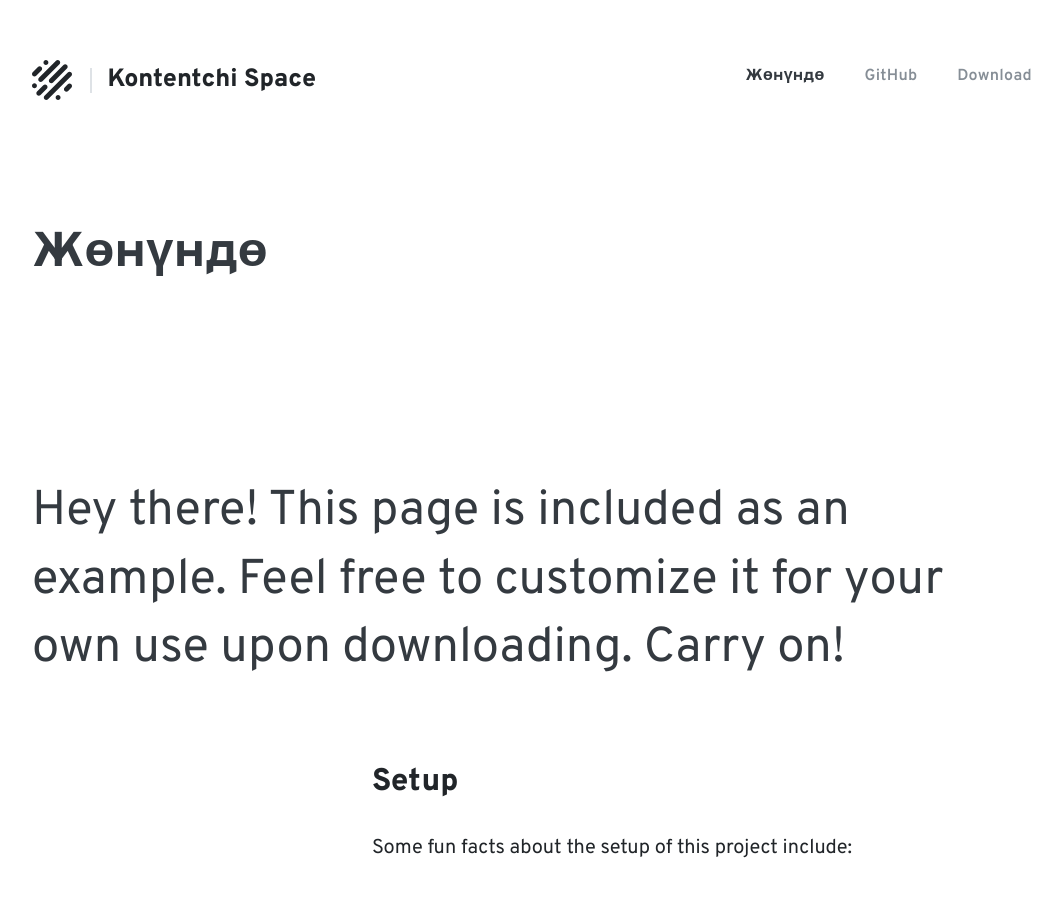
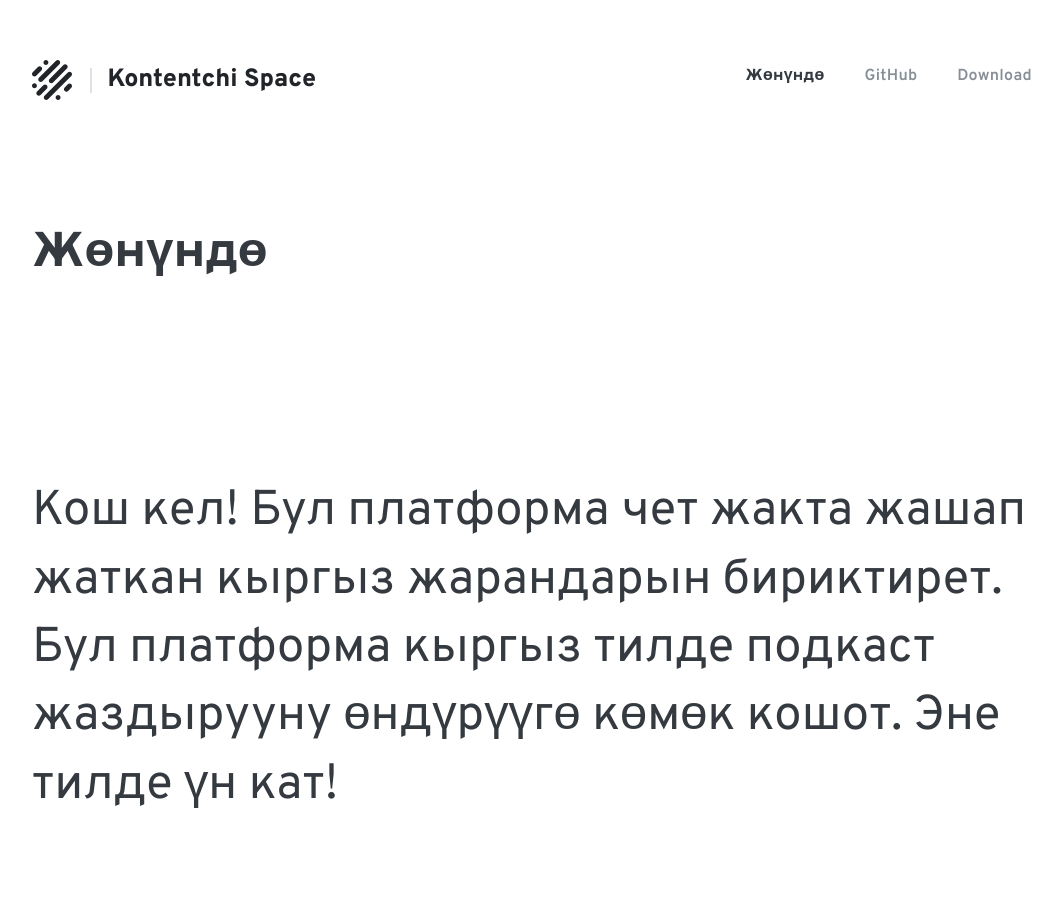
Before and after one commit to kontentchispace/kontentchispace.github.io, a Jekyll site: the page built from about/index.md, in a window 1280 px wide and 900 px high. Shown: the top 897 px of the window, without its empty margins (108-1170 px from the left). Built offline with Jekyll 4.4.1, drawn with Linux system fonts in a browser that asks for light colours.

Commit message:
updated metabar

```diff
--- a/_includes/core/metabar.html
+++ b/_includes/core/metabar.html
@@ -1,7 +1,7 @@
 <aside id="metabar" class="metabar{% if include.color %} {{ include.color }}{% endif %}">
 	<div class="metabar-wrapper">
 		<div class="metabar-left">
-			<a class="metabar-logo" href="https://kontentchi.com/{% if site.url == 'https://kontentchi.com' and page.url == '/' %}#" data-scroll{% else %}" target="_blank" rel="noopener noreferrer"{% endif %} aria-label="Visit 'Made by Kontentchi.'" title="Контентчи платформасына өтүү'">
+			<a class="metabar-logo" href="https://kontentchi.com/{% if site.url == 'https://kontentchi.com' and page.url == '/' %}#" data-scroll{% else %}" target="_blank" rel="noopener noreferrer"{% endif %} aria-label="Visit 'Kontentchi.'" title="Контентчи платформасына өтүү'">
 				{% include custom/logo.html %}
 			</a>
 			<span class="metabar-spacer"></span>
--- a/_layouts/post.html
+++ b/_layouts/post.html
@@ -47,7 +47,7 @@ font: serif
       {% if page.next.url %}
       <aside class="content-next">
         <article class="next-post">
-          <h4 class="next-header">Next Post</h4>
+          <h4 class="next-header">Кийинки пост</h4>
           {% if page.next.image %}
           <div class="next-image" style="background-image: url('{{ site.baseurl }}{{ site.assets }}{{ site.images }}{{ page.next.ref }}-small.jpeg')"></div>
           {% endif %}
--- a/about/index.md
+++ b/about/index.md
@@ -5,7 +5,7 @@ lang: en
 ref: about
 ---
 
-> Hey there! This page is included as an example. Feel free to customize it for your own use upon downloading. Carry on!
+> Кош кел! Бул платформа чет жакта жашап жаткан кыргыз жарандарын бириктирет. Бул платформа кыргыз тилде подкаст жаздырууну өндүрүүгө көмөк кошот. Эне тилде үн кат!
 
 ## Setup
 
```
